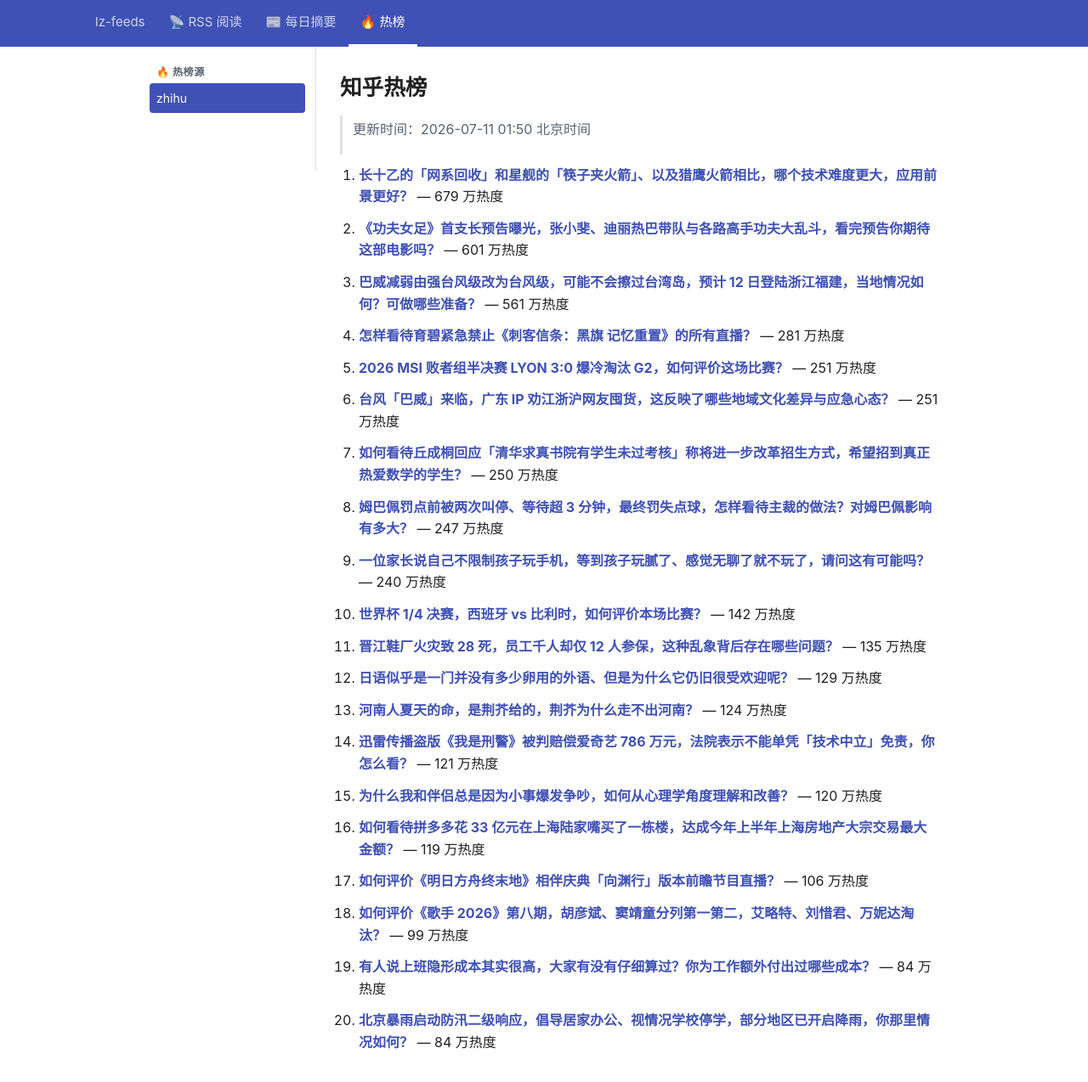
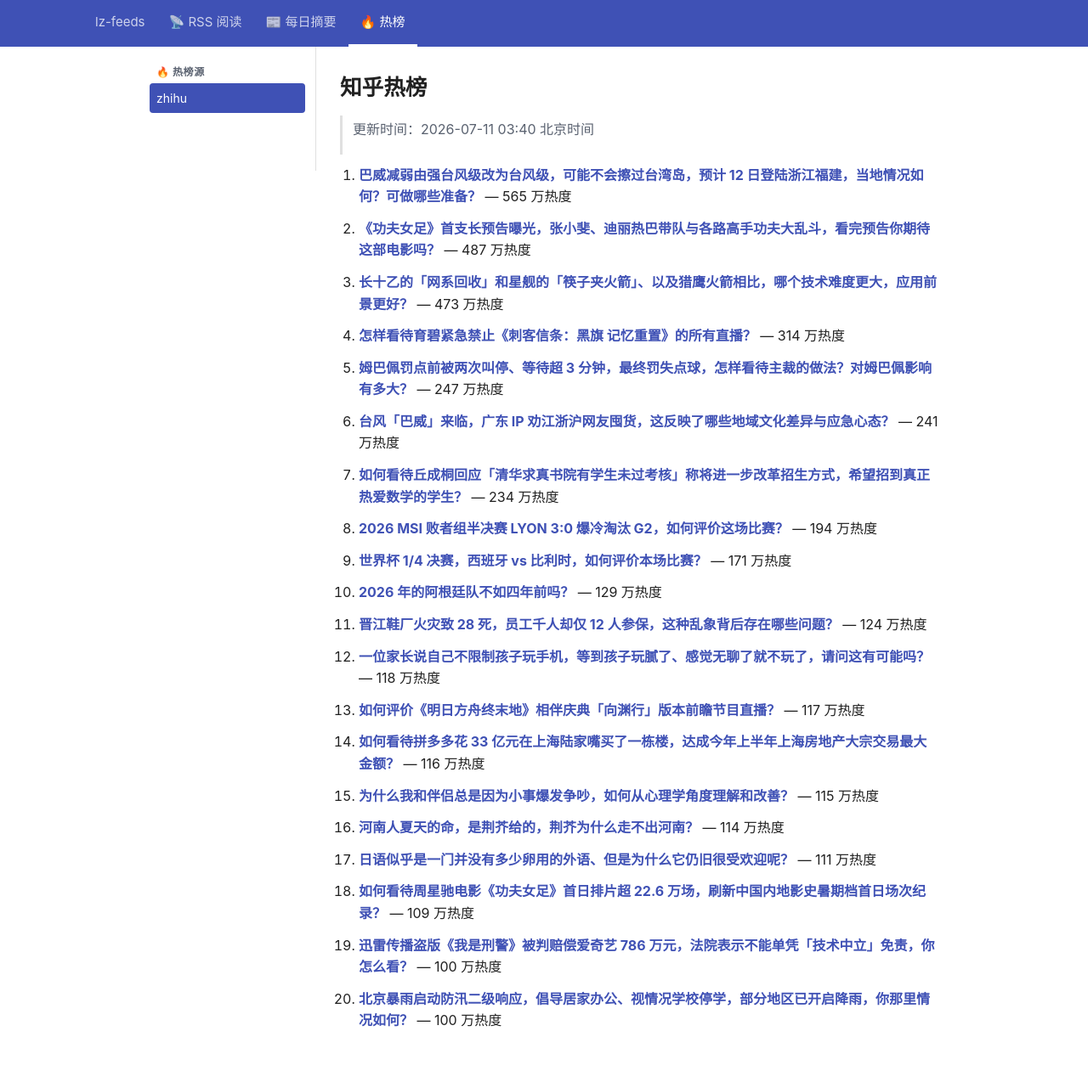
Before and after one commit to lizhang0101/lz-feeds, a Jekyll site: the page built from _hotlist/zhihu.md, in a window 1280 px wide and 1305 px high. Shown: the top 1274 px of the window at 85% size. Built offline with Jekyll 4.4.1, drawn with Linux system fonts in a browser that asks for light colours.

Commit message:
hotlist: 2026-07-10T19:40Z

```diff
--- a/_hotlist/zhihu.md
+++ b/_hotlist/zhihu.md
@@ -1,48 +1,48 @@
 ---
-updated: 2026-07-11 01:50 北京时间
+updated: 2026-07-11 03:40 北京时间
 count: 20
 ---
 
 # 知乎热榜
 
-> 更新时间：2026-07-11 01:50 北京时间
+> 更新时间：2026-07-11 03:40 北京时间
 
-1. **[长十乙的「网系回收」和星舰的「筷子夹火箭」、以及猎鹰火箭相比，哪个技术难度更大，应用前景更好？](https://www.zhihu.com/question/2058873625373930494)** — 679 万热度
+1. **[巴威减弱由强台风级改为台风级，可能不会擦过台湾岛，预计 12 日登陆浙江福建，当地情况如何？可做哪些准备？](https://www.zhihu.com/question/2058543803955241209)** — 565 万热度
 
-2. **[《功夫女足》首支长预告曝光，张小斐、迪丽热巴带队与各路高手功夫大乱斗，看完预告你期待这部电影吗？](https://www.zhihu.com/question/2058924914954827300)** — 601 万热度
+2. **[《功夫女足》首支长预告曝光，张小斐、迪丽热巴带队与各路高手功夫大乱斗，看完预告你期待这部电影吗？](https://www.zhihu.com/question/2058924914954827300)** — 487 万热度
 
-3. **[巴威减弱由强台风级改为台风级，可能不会擦过台湾岛，预计 12 日登陆浙江福建，当地情况如何？可做哪些准备？](https://www.zhihu.com/question/2058543803955241209)** — 561 万热度
+3. **[长十乙的「网系回收」和星舰的「筷子夹火箭」、以及猎鹰火箭相比，哪个技术难度更大，应用前景更好？](https://www.zhihu.com/question/2058873625373930494)** — 473 万热度
 
-4. **[怎样看待育碧紧急禁止《刺客信条：黑旗 记忆重置》的所有直播？](https://www.zhihu.com/question/2057907070880442102)** — 281 万热度
+4. **[怎样看待育碧紧急禁止《刺客信条：黑旗 记忆重置》的所有直播？](https://www.zhihu.com/question/2057907070880442102)** — 314 万热度
 
-5. **[2026 MSI 败者组半决赛 LYON 3:0 爆冷淘汰 G2，如何评价这场比赛？](https://www.zhihu.com/question/2058931519964632452)** — 251 万热度
+5. **[姆巴佩罚点前被两次叫停、等待超 3 分钟，最终罚失点球，怎样看待主裁的做法？对姆巴佩影响有多大？](https://www.zhihu.com/question/2058868557505639714)** — 247 万热度
 
-6. **[台风「巴威」来临，广东 IP 劝江浙沪网友囤货，这反映了哪些地域文化差异与应急心态？](https://www.zhihu.com/question/2058370202128195965)** — 251 万热度
+6. **[台风「巴威」来临，广东 IP 劝江浙沪网友囤货，这反映了哪些地域文化差异与应急心态？](https://www.zhihu.com/question/2058370202128195965)** — 241 万热度
 
-7. **[如何看待丘成桐回应「清华求真书院有学生未过考核」称将进一步改革招生方式，希望招到真正热爱数学的学生？](https://www.zhihu.com/question/2058954188344616495)** — 250 万热度
+7. **[如何看待丘成桐回应「清华求真书院有学生未过考核」称将进一步改革招生方式，希望招到真正热爱数学的学生？](https://www.zhihu.com/question/2058954188344616495)** — 234 万热度
 
-8. **[姆巴佩罚点前被两次叫停、等待超 3 分钟，最终罚失点球，怎样看待主裁的做法？对姆巴佩影响有多大？](https://www.zhihu.com/question/2058868557505639714)** — 247 万热度
+8. **[2026 MSI 败者组半决赛 LYON 3:0 爆冷淘汰 G2，如何评价这场比赛？](https://www.zhihu.com/question/2058931519964632452)** — 194 万热度
 
-9. **[一位家长说自己不限制孩子玩手机，等到孩子玩腻了、感觉无聊了就不玩了，请问这有可能吗？](https://www.zhihu.com/question/2056407322340103396)** — 240 万热度
+9. **[世界杯 1/4 决赛，西班牙 vs 比利时，如何评价本场比赛？](https://www.zhihu.com/question/2058965616472450804)** — 171 万热度
 
-10. **[世界杯 1/4 决赛，西班牙 vs 比利时，如何评价本场比赛？](https://www.zhihu.com/question/2058965616472450804)** — 142 万热度
+10. **[2026 年的阿根廷队不如四年前吗？](https://www.zhihu.com/question/2058222732374978651)** — 129 万热度
 
-11. **[晋江鞋厂火灾致 28 死，员工千人却仅 12 人参保，这种乱象背后存在哪些问题？](https://www.zhihu.com/question/2058823246980571934)** — 135 万热度
+11. **[晋江鞋厂火灾致 28 死，员工千人却仅 12 人参保，这种乱象背后存在哪些问题？](https://www.zhihu.com/question/2058823246980571934)** — 124 万热度
 
-12. **[日语似乎是一门并没有多少卵用的外语、但是为什么它仍旧很受欢迎呢？](https://www.zhihu.com/question/2175592475)** — 129 万热度
+12. **[一位家长说自己不限制孩子玩手机，等到孩子玩腻了、感觉无聊了就不玩了，请问这有可能吗？](https://www.zhihu.com/question/2056407322340103396)** — 118 万热度
 
-13. **[河南人夏天的命，是荆芥给的，荆芥为什么走不出河南？](https://www.zhihu.com/question/2057942154115298858)** — 124 万热度
+13. **[如何评价《明日方舟终末地》相伴庆典‌「向渊行」版本前瞻节目直播？](https://www.zhihu.com/question/2058999798796227993)** — 117 万热度
 
-14. **[迅雷传播盗版《我是刑警》被判赔偿爱奇艺 786 万元，法院表示不能单凭「技术中立」免责，你怎么看？](https://www.zhihu.com/question/2058174785780299246)** — 121 万热度
+14. **[如何看待拼多多花 33 亿元在上海陆家嘴买了一栋楼，达成今年上半年上海房地产大宗交易最大金额？](https://www.zhihu.com/question/2058676026578657793)** — 116 万热度
 
-15. **[为什么我和伴侣总是因为小事爆发争吵，如何从心理学角度理解和改善？](https://www.zhihu.com/question/1966462985095587672)** — 120 万热度
+15. **[为什么我和伴侣总是因为小事爆发争吵，如何从心理学角度理解和改善？](https://www.zhihu.com/question/1966462985095587672)** — 115 万热度
 
-16. **[如何看待拼多多花 33 亿元在上海陆家嘴买了一栋楼，达成今年上半年上海房地产大宗交易最大金额？](https://www.zhihu.com/question/2058676026578657793)** — 119 万热度
+16. **[河南人夏天的命，是荆芥给的，荆芥为什么走不出河南？](https://www.zhihu.com/question/2057942154115298858)** — 114 万热度
 
-17. **[如何评价《明日方舟终末地》相伴庆典‌「向渊行」版本前瞻节目直播？](https://www.zhihu.com/question/2058999798796227993)** — 106 万热度
+17. **[日语似乎是一门并没有多少卵用的外语、但是为什么它仍旧很受欢迎呢？](https://www.zhihu.com/question/2175592475)** — 111 万热度
 
-18. **[如何评价《歌手 2026》第八期，胡彦斌、窦靖童分列第一第二，艾略特、刘惜君、万妮达淘汰？](https://www.zhihu.com/question/2058996098555975122)** — 99 万热度
+18. **[如何看待周星驰电影《功夫女足》首日排片超 22.6 万场，刷新中国内地影史暑期档首日场次纪录？](https://www.zhihu.com/question/2059024185498808451)** — 109 万热度
 
-19. **[有人说上班隐形成本其实很高，大家有没有仔细算过？你为工作额外付出过哪些成本？](https://www.zhihu.com/question/2058902757856080101)** — 84 万热度
+19. **[迅雷传播盗版《我是刑警》被判赔偿爱奇艺 786 万元，法院表示不能单凭「技术中立」免责，你怎么看？](https://www.zhihu.com/question/2058174785780299246)** — 100 万热度
 
-20. **[北京暴雨启动防汛二级响应，倡导居家办公、视情况学校停学，部分地区已开启降雨，你那里情况如何？](https://www.zhihu.com/question/2058576161320297656)** — 84 万热度
+20. **[北京暴雨启动防汛二级响应，倡导居家办公、视情况学校停学，部分地区已开启降雨，你那里情况如何？](https://www.zhihu.com/question/2058576161320297656)** — 100 万热度
```
